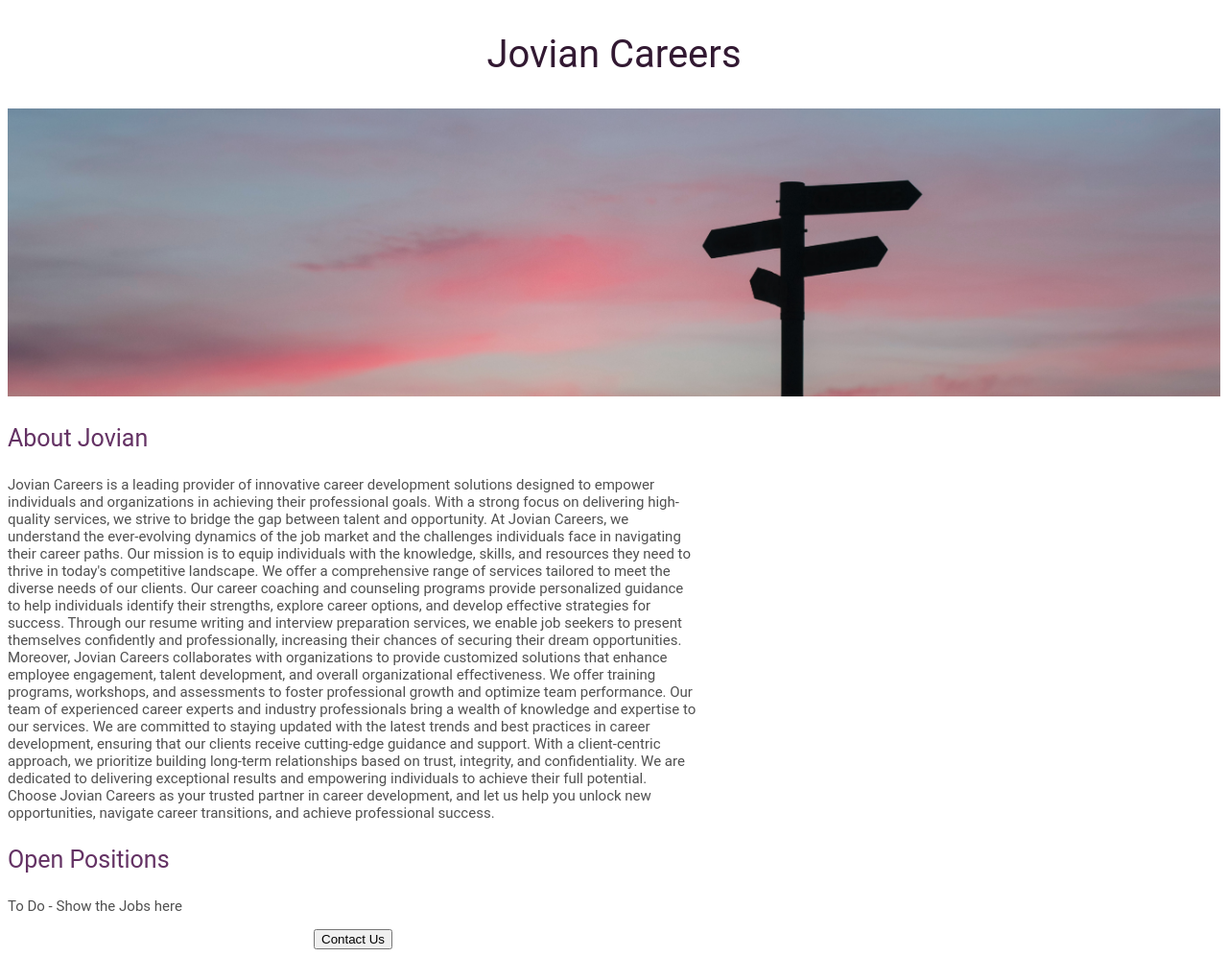
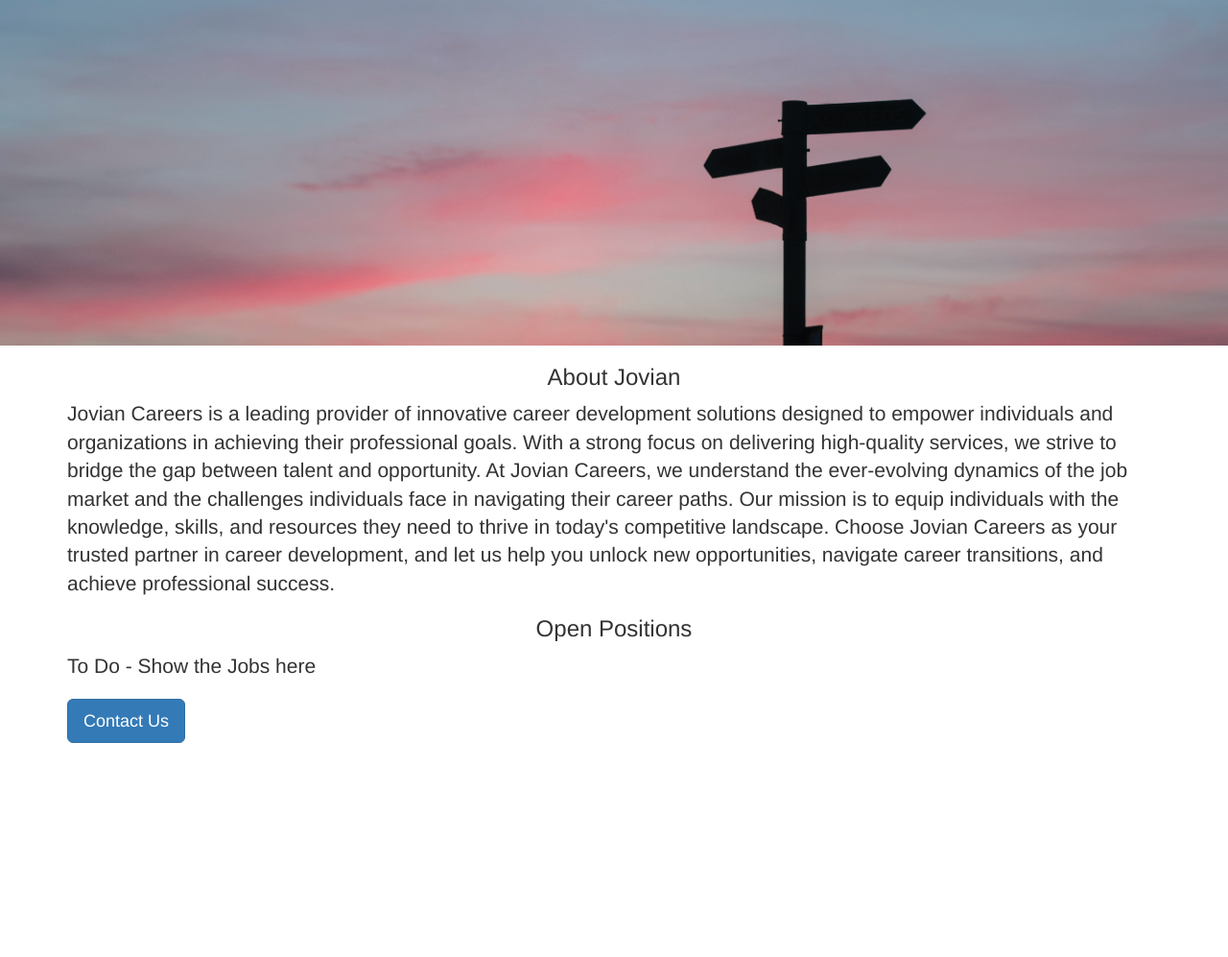
Before and after one commit to anandvarrier/Flask, a Flask app: page / in a window 1280 px wide. Shown: the whole page at 96% size. After the commit the page ends 774 px from the top, so only its background shows below. Run offline with Flask 3, Linux system fonts and the light colour scheme.

Commit message:
Front end commit

```diff
--- a/Jovian-career-website/templates/home.html
+++ b/Jovian-career-website/templates/home.html
@@ -1,65 +1,33 @@
 <!DOCTYPE html>
 <html>
   <head>
-    <title>Jovian Careers</title>
+    <meta charset="utf-8">
+    <meta name="viewport" content="width=device-width, initial-scale=1, maximum-scale=1, user-scalable=no">
+    <!-- Bootstrap -->
+    <link rel="stylesheet" href="https://cdn.jsdelivr.net/npm/bootstrap@3.4.1/dist/css/bootstrap.min.css" integrity="sha384-HSMxcRTRxnN+Bdg0JdbxYKrThecOKuH5zCYotlSAcp1+c8xmyTe9GYg1l9a69psu" crossorigin="anonymous">
+    <title class="text-center mt-2 mb-4">Jovian Careers</title>
+    <style>
+      #banner {
+        height: 360px;
+        width: 100%;
+        object-fit:cover;
+      }
+    </style>
   </head>
   <body>
-    <h2>Jovian Careers</h2>
-    <style>
-      h2 {
-        font-size: 40px;
-        font-family: Roboto;
-        font-weight: normal;
-        color: rgb(50,25,50);
-        text-align: center;
-      }
-
-      h3 {
-        font-size: 25px;
-        font-family: Roboto;
-        font-weight: normal;
-        color: rgb(100,50,100);
-      }
-
-      #banner {
-        width: 100%;
-        height: 300px;
-        object-fit: cover;
-      }
-      p {
-        font-size: 15px;
-        font-family: Roboto;
-        color: rgb(80,80,80);
-      }
-
-      #container {
-        max-width: 720px;
-        margin: 0, auto, 0, auto;
-
-      }
-    </style>
-    <img id="banner" src="https://flask--anandvarrier.repl.co/static/careerimg.jpg">
-    <div id="container">
-      <h3>About Jovian</h3>
-        <p>Jovian Careers is a leading provider of innovative career development solutions designed to empower individuals and organizations in achieving their professional goals. With a strong focus on delivering high-quality services, we strive to bridge the gap between talent and opportunity.
+    <img class="img-fluid" id="banner" src="https://flask--anandvarrier.repl.co/static/careerimg.jpg">
+    <div class="container">
+      <h3 class="text-center">About Jovian</h3>
+        <p class="lead">Jovian Careers is a leading provider of innovative career development solutions designed to empower individuals and organizations in achieving their professional goals. With a strong focus on delivering high-quality services, we strive to bridge the gap between talent and opportunity.
 
 At Jovian Careers, we understand the ever-evolving dynamics of the job market and the challenges individuals face in navigating their career paths. Our mission is to equip individuals with the knowledge, skills, and resources they need to thrive in today's competitive landscape.
 
-We offer a comprehensive range of services tailored to meet the diverse needs of our clients. Our career coaching and counseling programs provide personalized guidance to help individuals identify their strengths, explore career options, and develop effective strategies for success. Through our resume writing and interview preparation services, we enable job seekers to present themselves confidently and professionally, increasing their chances of securing their dream opportunities.
-
-Moreover, Jovian Careers collaborates with organizations to provide customized solutions that enhance employee engagement, talent development, and overall organizational effectiveness. We offer training programs, workshops, and assessments to foster professional growth and optimize team performance.
-
-Our team of experienced career experts and industry professionals bring a wealth of knowledge and expertise to our services. We are committed to staying updated with the latest trends and best practices in career development, ensuring that our clients receive cutting-edge guidance and support.
-
-With a client-centric approach, we prioritize building long-term relationships based on trust, integrity, and confidentiality. We are dedicated to delivering exceptional results and empowering individuals to achieve their full potential.
-
 Choose Jovian Careers as your trusted partner in career development, and let us help you unlock new opportunities, navigate career transitions, and achieve professional success.</p>
-    <h3>Open Positions</h3>
-      <p>To Do - Show the Jobs here</p>
-      <div style="text-align:center">
-        <button>Contact Us</button>
+    <h3 class="text-center mt-2">Open Positions</h3>
+      <p class="lead">To Do - Show the Jobs here</p>
+      <div>
+        <button class="btn btn-primary btn-lg">Contact Us</button>
       </div>
-
     </div>
   </body>
 </html>
```
